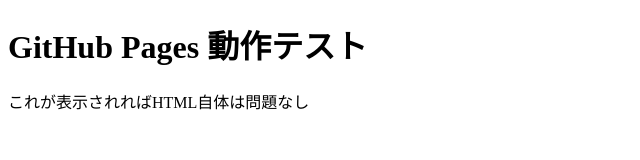
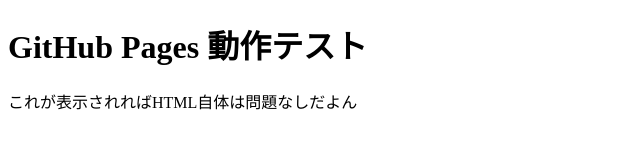
Before and after one commit to yukinooooooosan/okami-factory, a plain HTML site: page gh-pages/index.html in a window 1280 px wide. Shown: the full height of the page, 0-640 px from the left. Drawn offline with Linux system fonts and the light colour scheme.

Commit message:
Update index.html

```diff
--- a/gh-pages/index.html
+++ b/gh-pages/index.html
@@ -6,6 +6,6 @@
 </head>
 <body>
   <h1>GitHub Pages 動作テスト</h1>
-  <p>これが表示されればHTML自体は問題なし</p>
+  <p>これが表示されればHTML自体は問題なしだよん</p>
 </body>
 </html>
```
